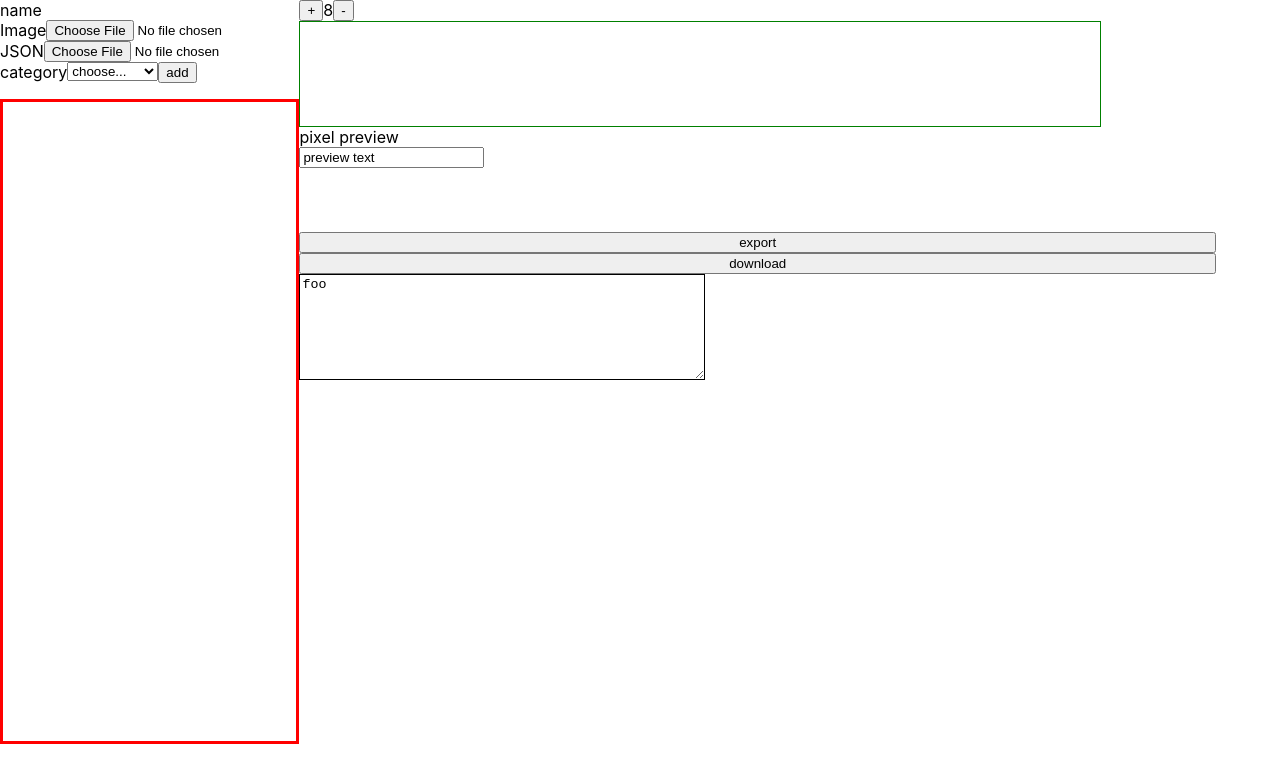
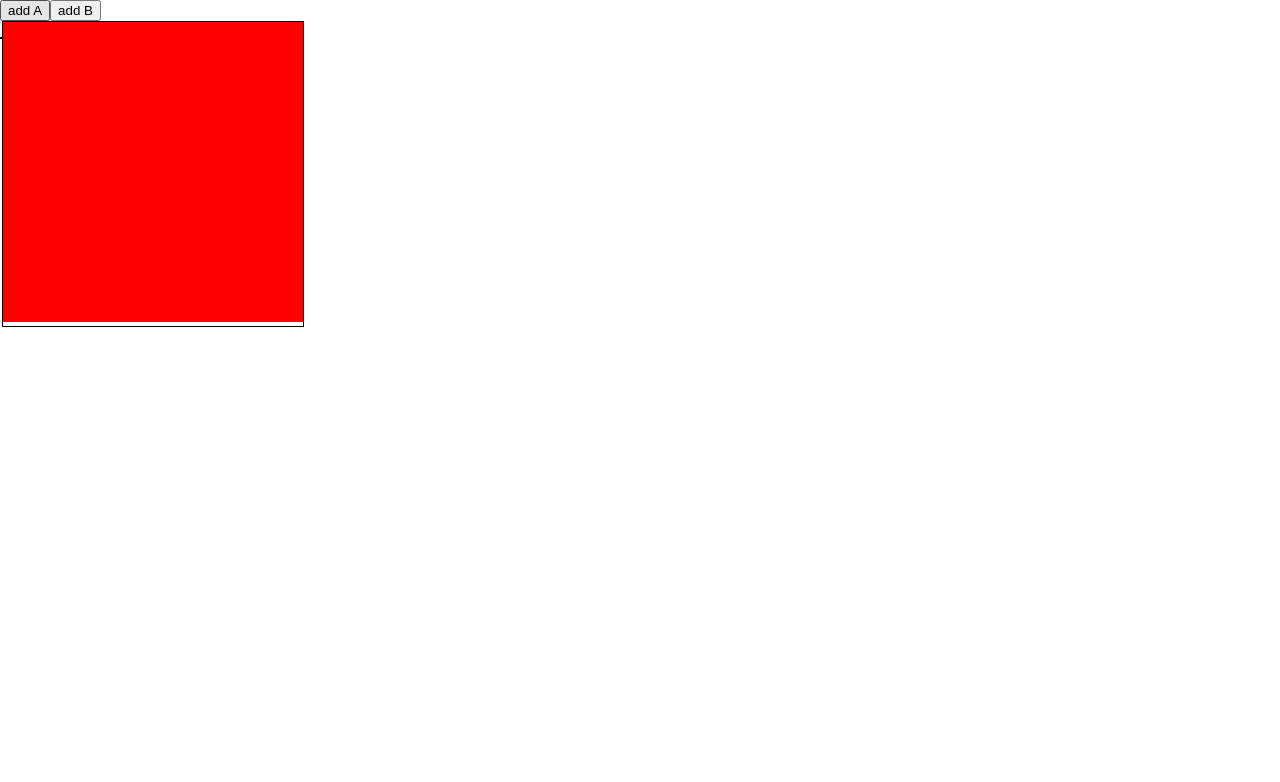
Before and after one commit to joshmarinacci/pixelfont-metrics-editor, a React (Create React App) app: page / in a window 1280 px wide. Shown: the top 782 px of the page. Built offline with nearby package versions, Linux system fonts and the light colour scheme.

Commit message:
initial import of new code

```diff
--- a/src/App.js
+++ b/src/App.js
@@ -1,10 +1,12 @@
 import React, {useEffect, useRef, useState} from 'react'
 import './App.css'
-import {MetricsCanvas} from './MetricsCanvas.js'
-import {MetricsControlPanel} from './MetricsSetupPanel.js'
-import {FillBox, HBox} from './util.js'
-import {MetricsList} from './MetricsList.js'
+import {FillBox, HBox, VBox} from './util.js'
 import * as PropTypes from 'prop-types'
+import {Datastore} from './datastore.js'
+import {GlyphList} from './glyph_list.js'
+import {GlyphCanvas} from './glyph_canvas.js'
+
+let datastore = new Datastore()
 
 function setif(obj, key, backup) {
     if(obj && obj.hasOwnProperty(key)) return obj[key]
@@ -65,7 +67,6 @@ const ExportPanel = ({stuff, counter,name})=>{
         <textarea className={'export-area'} value={ep}/>
     </div>
 }
-
 
 function addCategory(stuff, cat) {
     if(cat === 'numbers') {
@@ -154,63 +155,86 @@ PixelPreview.propTypes = {
 }
 
 function App() {
-    let [stuff,setStuff] = useState(()=>generateStuff())
-    let [counter,setCounter] = useState(0)
-    let [image,setImage] = useState(null)
-    let [name, setName] = useState("")
-    let [scale, setScale] = useState(3)
-    let set = (num, prop, value) => {
-        stuff.metrics[num][prop] = value
-        setCounter(counter+1)
-    }
-    let setGlobal = (name) => {
-        setCounter(counter+1)
-    }
-    let onLoadImage = (evt) => {
-        if(evt.target.files && evt.target.files.length >= 1) {
-            let name = evt.target.files[0].name
-            let img = new Image()
-            img.onload = () => {
-                setImage(img)
-                setStuff(generateStuff(img,null))
-                setName(name)
-            }
-            img.src = URL.createObjectURL(evt.target.files[0])
-        }
-    }
-    let onLoadJSON = evt => {
-        fetch(URL.createObjectURL(evt.target.files[0]))
-            .then(res=>res.json())
-            .then(data=> setStuff(generateStuff(image,data)))
-    }
-    let onAddCategory = cat => {
-        addCategory(stuff,cat)
-        setCounter(counter+1)
-    }
+    // let [stuff,setStuff] = useState(()=>generateStuff())
+    // let [counter,setCounter] = useState(0)
+    // let [image,setImage] = useState(null)
+    // let [name, setName] = useState("")
+    // let [scale, setScale] = useState(3)
+    // let set = (num, prop, value) => {
+    //     stuff.metrics[num][prop] = value
+    //     setCounter(counter+1)
+    // }
+    // let setGlobal = (name) => {
+    //     setCounter(counter+1)
+    // }
+    // let onLoadImage = (evt) => {
+    //     if(evt.target.files && evt.target.files.length >= 1) {
+    //         let name = evt.target.files[0].name
+    //         let img = new Image()
+    //         img.onload = () => {
+    //             setImage(img)
+    //             setStuff(generateStuff(img,null))
+    //             setName(name)
+    //         }
+    //         img.src = URL.createObjectURL(evt.target.files[0])
+    //     }
+    // }
+    // let onLoadJSON = evt => {
+    //     fetch(URL.createObjectURL(evt.target.files[0]))
+    //         .then(res=>res.json())
+    //         .then(data=> setStuff(generateStuff(image,data)))
+    // }
+    // let onAddCategory = cat => {
+    //     addCategory(stuff,cat)
+    //     setCounter(counter+1)
+    // }
+    /*
+
+    list of glyphs
+
+     */
+
+    const [selected_glyph, set_selected_glyph] = useState(null)
     return (
         <FillBox>
-            <div className="vbox">
-                <MetricsControlPanel
-                    stuff={stuff}
-                    onLoadImage={onLoadImage} onLoadJSON={onLoadJSON}
-                    onAddCategory={onAddCategory}
-                    name={name}
-                />
-                <MetricsList stuff={stuff} set={set} setGlobal={setGlobal}/>
-            </div>
-            <div className={"vbox grow"}>
+            <VBox>
                 <HBox>
-                    <button onClick={()=>setScale(scale+1)}>+</button>
-                    <label>{Math.pow(2,scale)}</label>
-                    <button onClick={()=>setScale(scale-1)}>-</button>
+                    <button onClick={()=>{
+                        let g = datastore.make_glyph("A".codePointAt(0),"A")
+                        datastore.add_glyph(g)
+                    }}>add A</button>
+                    <button onClick={()=>{
+                        let g = datastore.make_glyph("B".codePointAt(0),"B")
+                        datastore.add_glyph(g)
+                    }}>add B</button>
                 </HBox>
-                <MetricsCanvas stuff={stuff}
-                               counter={counter}
-                               sc={Math.pow(2,scale)}
-                               image={image}/>
-                <PixelPreview stuff={stuff} counter={counter} image={image}/>
-                <ExportPanel stuff={stuff} counter={counter} name={name}/>
-            </div>
+                <HBox>
+                    <GlyphList datastore={datastore} selected={selected_glyph} setSelected={set_selected_glyph}/>
+                    <GlyphCanvas datastore={datastore} selected={selected_glyph}/>
+                </HBox>
+            </VBox>
+            {/*<div className="vbox">*/}
+            {/*    <MetricsControlPanel*/}
+            {/*        stuff={stuff}*/}
+            {/*        onLoadImage={onLoadImage} onLoadJSON={onLoadJSON}*/}
+            {/*        onAddCategory={onAddCategory}*/}
+            {/*        name={name}*/}
+            {/*    />*/}
+            {/*    <MetricsList stuff={stuff} set={set} setGlobal={setGlobal}/>*/}
+            {/*</div>*/}
+            {/*<div className={"vbox grow"}>*/}
+            {/*    <HBox>*/}
+            {/*        <button onClick={()=>setScale(scale+1)}>+</button>*/}
+            {/*        <label>{Math.pow(2,scale)}</label>*/}
+            {/*        <button onClick={()=>setScale(scale-1)}>-</button>*/}
+            {/*    </HBox>*/}
+            {/*    <MetricsCanvas stuff={stuff}*/}
+            {/*                   counter={counter}*/}
+            {/*                   sc={Math.pow(2,scale)}*/}
+            {/*                   image={image}/>*/}
+            {/*    <PixelPreview stuff={stuff} counter={counter} image={image}/>*/}
+            {/*    <ExportPanel stuff={stuff} counter={counter} name={name}/>*/}
+            {/*</div>*/}
         </FillBox>
     );
 }
--- /dev/null
+++ b/src/datastore.js
@@ -0,0 +1,82 @@
+/*
+
+add glyphs one at a time, stored as separate bitmap data in JSON
+store as list of booleans. just black and white
+list of glphs, sorted by UTF-8 code
+default glyph size
+import and export via JSON upload
+
+
+ */
+
+export const EVENTS = {
+    GLYPHS_CHANGED:"GLYPHS_CHANGED",
+    GLYPH_UPDATED:"GLYPH_UPDATED",
+}
+export class Datastore {
+    constructor() {
+        this.glyphs = []
+    }
+    on(type,cb) {
+        this.listeners(type).push(cb)
+    }
+
+    listeners(type) {
+        if(!this._listeners) this._listeners = {}
+        if(!this._listeners[type]) {
+            this._listeners[type] = []
+            this._listeners[type].remove = function (v) {
+                let n = this.indexOf(v)
+                if(n >= 0) this.splice(n,1)
+            }
+        }
+        return this._listeners[type]
+    }
+    off(type,cb) {
+        this.listeners(type).remove(cb)
+    }
+    fire(type,payload) {
+        this.log("firing",type)
+        this.listeners(type).forEach(cb => cb(payload))
+    }
+
+    load_from_json() {
+
+    }
+    export_to_json() {
+
+    }
+
+
+    make_glyph(id,name) {
+        let arr = new Array(10*10)
+        arr.fill(0)
+        return {
+            id:id,
+            name:name,
+            width:10,
+            height:10,
+            baseline:8,
+            data:arr
+        }
+    }
+    add_glyph(g) {
+        this.glyphs.push(g)
+        this.fire(EVENTS.GLYPHS_CHANGED,this.glyphs)
+    }
+    update_glyph(g) {
+        this.fire(EVENTS.GLYPH_UPDATED,g)
+    }
+    get_sorted_glyphs_names() {
+        return this.glyphs.slice().map(glyph => ({id:glyph.id,name:glyph.name}))
+    }
+
+    find_glyph_by_id(id){
+        return this.glyphs.find(g => g.id === id)
+    }
+
+
+    log(...args) {
+        console.log("DATASTORE",...args)
+    }
+}
--- /dev/null
+++ b/src/glyph_canvas.js
@@ -0,0 +1,33 @@
+import React, {useEffect, useRef} from 'react'
+import * as PropTypes from 'prop-types'
+
+
+export function GlyphCanvas({datastore, selected}) {
+    let ref = useRef()
+
+    function draw_canvas(can,selected) {
+        let c = can.getContext('2d')
+        c.fillStyle = 'red'
+        c.fillRect(0,0,can.width,can.height)
+        if(!selected) return
+        c.strokeStyle = 'black'
+        let g = datastore.find_glyph_by_id(selected.id)
+        console.log('draw the canvas',g)
+    }
+
+    useEffect(()=>{
+        if(ref.current) {
+            draw_canvas(ref.current,selected)
+        }
+    },[selected])
+    return <div style={{
+        border:'1px solid black'
+    }}>
+        <canvas width={300} height={300} ref={ref}/>
+    </div>
+}
+
+GlyphCanvas.propTypes = {
+    datastore: PropTypes.any,
+    selected: PropTypes.any
+}
--- /dev/null
+++ b/src/glyph_list.js
@@ -0,0 +1,25 @@
+import * as PropTypes from 'prop-types'
+import React, {useEffect, useState} from 'react'
+import {EVENTS} from './datastore.js'
+
+function GlyphListItem({glyph, selected, setSelected}) {
+    return <li onClick={()=>setSelected(glyph)} style={{
+        backgroundColor:selected===glyph?"aqua":"white"
+    }}>
+        {glyph.id} - {glyph.name}
+    </li>
+}
+
+GlyphListItem.propTypes = {children: PropTypes.node}
+
+export function GlyphList({datastore, selected, setSelected}) {
+    const [gs, set_gs] = useState([])
+    useEffect(()=>{
+        let h = () => { set_gs(datastore.get_sorted_glyphs_names()) }
+        datastore.on(EVENTS.GLYPHS_CHANGED,h)
+        return ()=>{ datastore.off(EVENTS.GLYPHS_CHANGED,h) }
+    })
+    return <ul>{ gs.map(g => <GlyphListItem key={g.id} glyph={g} selected={selected} setSelected={setSelected}/>) }</ul>
+}
+
+GlyphList.propTypes = {datastore: PropTypes.any}
--- a/src/util.js
+++ b/src/util.js
@@ -3,6 +3,9 @@ import React from 'react'
 export const HBox = ({children}) => {
     return <div className={"hbox"}>{children}</div>
 }
+export const VBox = ({children}) => {
+    return <div className={"vbox"}>{children}</div>
+}
 
 export const FillBox = ({children}) => {
     return <div className={"fillbox"}>{children}</div>
```
